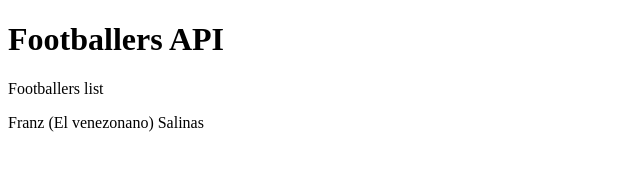
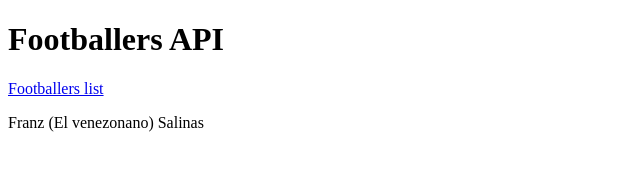
Before and after one commit to FranzSalinas/202309-w6ch5-franz-salinas-backend, a website: page public/index.html in a window 1280 px wide. Shown: the whole page, without its empty margins (0-640 px from the left). Drawn offline with Linux system fonts and the light colour scheme.

Commit message:
Fixing render thing

```diff
--- a/public/index.html
+++ b/public/index.html
@@ -10,7 +10,7 @@
 
 
 <h1>Footballers API </h1>
-<p> <a href="/footballers"></a> Footballers list</p>
+<p> <a href="/footballers">Footballers list</a></p>
 <p>Franz (El venezonano) Salinas</p>
 </body>
 
```
